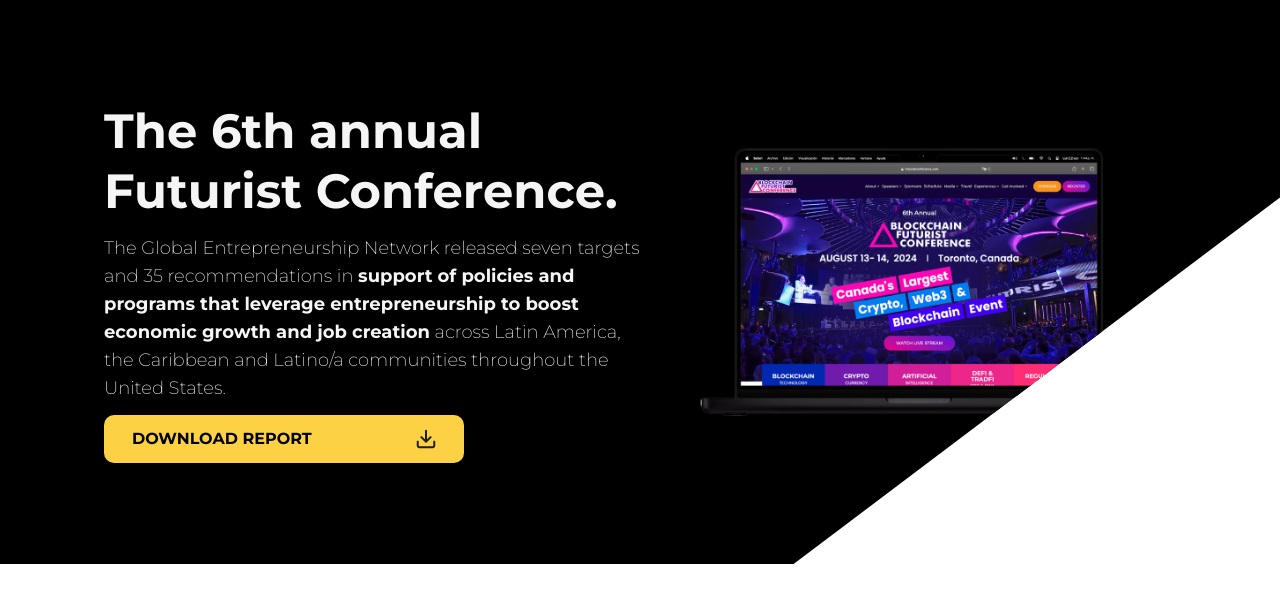
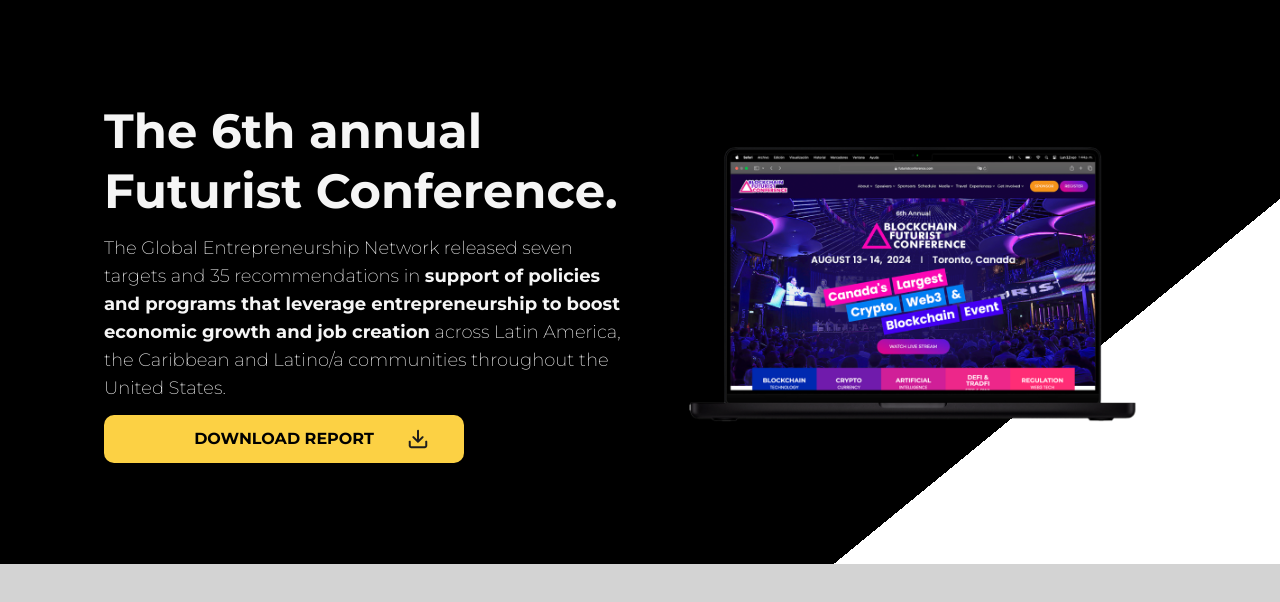
Before and after one commit to DenViRus/tss-vidgets, a React (Vite) app: page / in a window 1280 px wide. Shown: the top 602 px of the page. Built offline with nearby package versions, Linux system fonts and the light colour scheme.

Commit message:
feat: finish first vidget futurist-conference

```diff
--- a/src/App.css
+++ b/src/App.css
@@ -2,4 +2,5 @@
   width: 100%;
   display: flex;
   justify-content: center;
+  background-color: rgb(211, 211, 211);
 }
--- a/src/components/futurist-conference/FuturistConference.tsx
+++ b/src/components/futurist-conference/FuturistConference.tsx
@@ -19,7 +19,10 @@
       color: 'rgba(245, 245, 245, 1)',
 
       backgroundColor: 'rgb(0, 0, 0)',
-      clipPath: 'polygon(100% 0, 100% 35%, 62% 100%, 0 100%, 0 0)',
+      backgroundImage: 'linear-gradient(to top left, rgb(255, 255, 255) 50%, transparent 50%)',
+      backgroundPosition: 'calc(100% + 1px) calc(100% + 1px)',
+      backgroundRepeat: 'no-repeat',
+      backgroundSize: '35% 65%',
   },
   infoBlock: {
       width: '50%',
@@ -66,19 +69,24 @@
       '&:hover': {
           backgroundColor: 'rgb(248, 196, 23, 1)',
       },
+
+      position: 'relative',
   },
   icon: {
-    marginLeft: 'auto',
+    position: 'absolute',
+    right: '10%',
 
   },
 
   imageBlock: {
-      flex: 1,
-      textAlign: 'center',
+    width: '50%',
+    maxWidth: '580px',
+    display: 'flex',
+    justifyContent: 'center',
+    alignItems: 'center',
   },
   image: {
-      maxWidth: '100%',
-      borderRadius: '8px',
+      width: '100%',
   },
 }));
 
```
Also changed, not shown: 1 other file (tests, documents, lock files or other folders).
